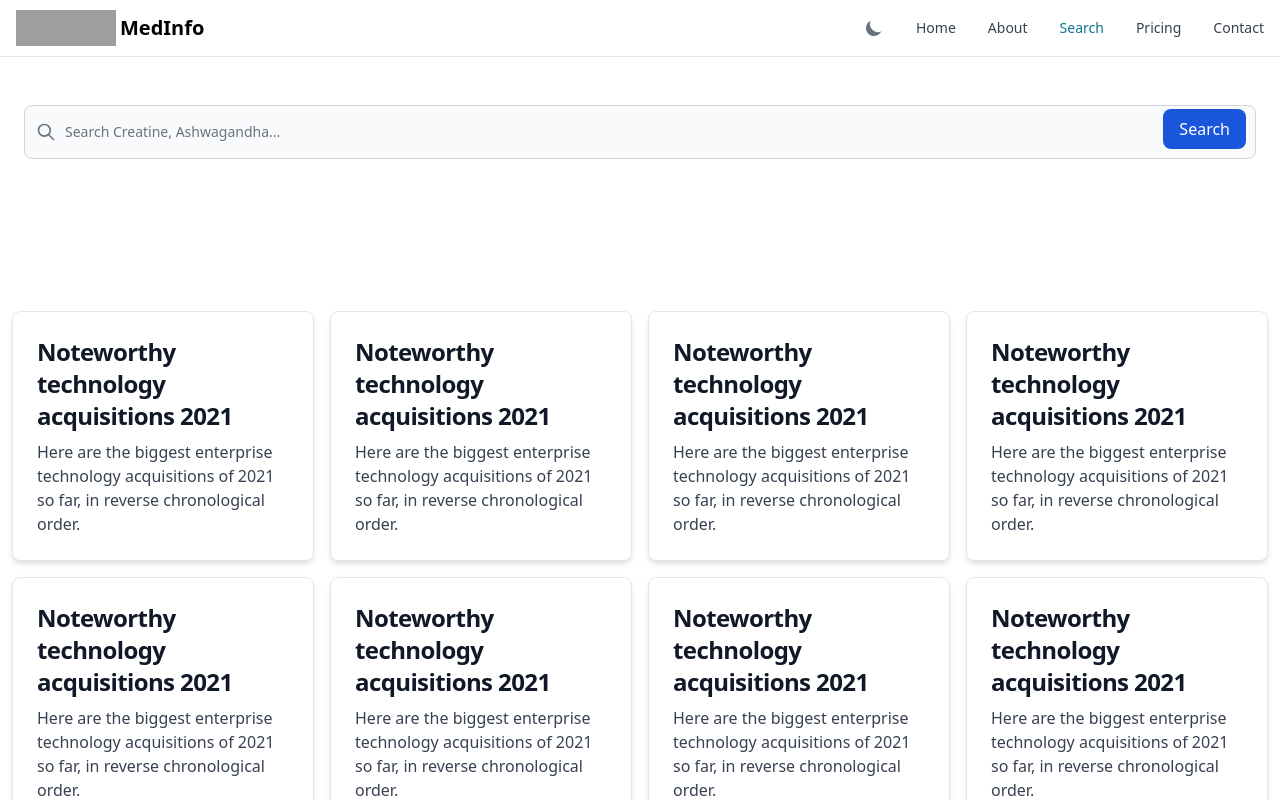
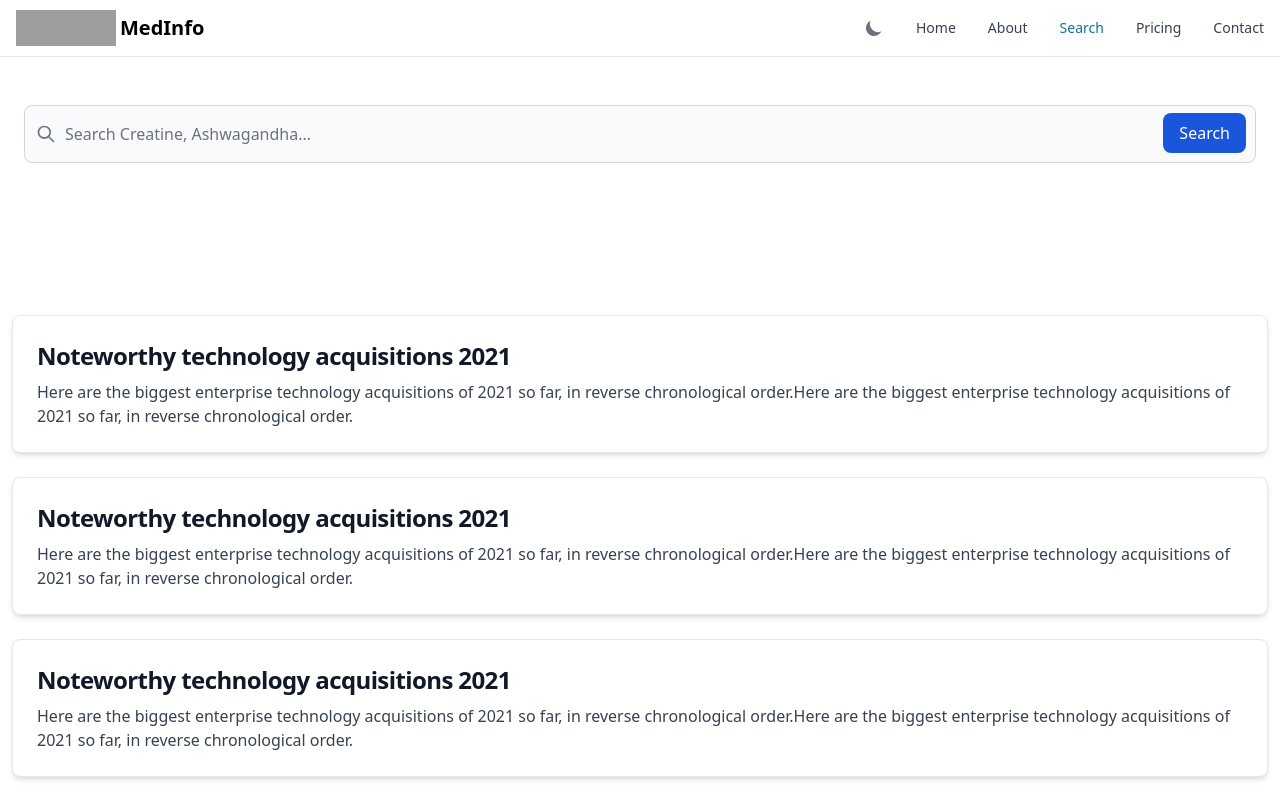
Before and after one commit to badkamyk/med-search, a Next.js app: page /search-info in a window 1280 px wide. Shown: the top 800 px of the page. Built offline with nearby package versions, Linux system fonts and the light colour scheme; grey boxes are pictures that could not be loaded.

Commit message:
search api skeleton

```diff
--- a/components/Card.tsx
+++ b/components/Card.tsx
@@ -1,12 +1,15 @@
 import Link from "next/link";
 
-export default function Card() {
+export default function Card({maxW} : {maxW: string}) {
+
     return (
         <Link href="#"
-              className="block p-6 max-w-sm bg-white rounded-lg border border-gray-200 shadow-md hover:bg-gray-100 dark:bg-gray-800 dark:border-gray-700 dark:hover:bg-gray-700">
+            className={`block p-6 mb-2 max-w-${maxW} bg-white rounded-lg border border-gray-200 shadow-md hover:bg-gray-100 dark:bg-gray-800 dark:border-gray-700 dark:hover:bg-gray-700`}>
+              {/*className="block p-6 mx-auto max-w-[69%] bg-white rounded-lg border border-gray-200 shadow-md hover:bg-gray-100 dark:bg-gray-800 dark:border-gray-700 dark:hover:bg-gray-700">*/}
             <h5 className="mb-2 text-2xl font-bold tracking-tight text-gray-900 dark:text-white">Noteworthy technology
                 acquisitions 2021</h5>
             <p className="font-normal text-gray-700 dark:text-gray-400">Here are the biggest enterprise technology
+                acquisitions of 2021 so far, in reverse chronological order.Here are the biggest enterprise technology
                 acquisitions of 2021 so far, in reverse chronological order.</p>
         </Link>
     )
--- a/components/Nav.tsx
+++ b/components/Nav.tsx
@@ -1,6 +1,5 @@
 import {Navbar} from "flowbite-react";
 import Image from "next/image";
-import {useState} from "react";
 import {useRouter} from "next/router";
 
 export default function Nav() {
--- a/components/SearchInput.tsx
+++ b/components/SearchInput.tsx
@@ -1,6 +1,19 @@
-export default function SearchInput() {
+import {useState} from "react";
+
+export default function SearchInput({onSubmit, getCharacterData} : {onSubmit: (data: any) => void , getCharacterData: (id: string) => Promise<any>}) {
+    const [searchTerm, setSearchTerm] = useState("");
+    console.log(searchTerm)
+    const onChangeInput = (e: React.ChangeEvent<HTMLInputElement>) => {
+        setSearchTerm(e.target.value);
+    }
+
+    const handleSubmit = (e: React.FormEvent<HTMLFormElement>) => {
+        e.preventDefault();
+        getCharacterData(searchTerm).then((data) => onSubmit(data));
+    }
+
     return (
-        <form className="mt-12 px-6 text-md">
+        <form onSubmit={handleSubmit} className="mt-12 px-6 text-md">
             <label htmlFor="default-search"
                    className="mb-2 text-sm font-medium text-gray-900 sr-only dark:text-gray-300">Search</label>
             <div className="relative">
@@ -11,8 +24,8 @@ export default function SearchInput() {
                               d="M21 21l-6-6m2-5a7 7 0 11-14 0 7 7 0 0114 0z"></path>
                     </svg>
                 </div>
-                <input type="search" id="default-search"
-                       className="block p-4 pl-10 w-full text-sm text-gray-900 bg-gray-50 rounded-lg border border-gray-300 focus:ring-blue-500 focus:border-blue-500 dark:bg-gray-700 dark:border-gray-600 dark:placeholder-gray-400 dark:text-white dark:focus:ring-blue-500 dark:focus:border-blue-500"
+                <input onChange={onChangeInput} value={searchTerm} type="search" id="default-search"
+                       className="block p-4 pl-10 w-full text-md text-gray-900 bg-gray-50 rounded-lg border border-gray-300 focus:ring-blue-500 focus:border-blue-500 dark:bg-gray-700 dark:border-gray-600 dark:placeholder-gray-400 dark:text-white dark:focus:ring-blue-500 dark:focus:border-blue-500"
                        placeholder="Search Creatine, Ashwagandha..." required/>
                 <button type="submit"
                         className="text-white absolute right-2.5 bottom-2.5 bg-blue-700 hover:bg-blue-800 focus:ring-4 focus:outline-none focus:ring-blue-300 font-medium rounded-lg text-md px-4 py-2 dark:bg-blue-600 dark:hover:bg-blue-700 dark:focus:ring-blue-800">Search
--- a/package.json
+++ b/package.json
@@ -9,6 +9,7 @@
     "lint": "next lint"
   },
   "dependencies": {
+    "@tanstack/react-query": "^4.14.1",
     "flowbite": "^1.5.3",
     "flowbite-react": "^0.3.2",
     "next": "13.0.0",
--- a/pages/_app.tsx
+++ b/pages/_app.tsx
@@ -2,12 +2,10 @@ import '../styles/globals.css'
 import type {AppProps} from 'next/app'
 import {Footer} from "flowbite-react";
 import Script from "next/script";
-import {useState} from "react";
 import Nav from "../components/Nav";
 
+
 export default function App({Component, pageProps}: AppProps) {
-    // const [activeLink, setActiveLink] = useState("Home");
-
     return (
         <div className={"dark:bg-gray-900 divide-y divide-solid divide-gray-200 dark:divide-gray-600 min-h-screen"}>
             <Script id="show-banner" src="/theme_button.js"/>
--- a/pages/about.tsx
+++ b/pages/about.tsx
@@ -1,4 +1,3 @@
-import Hero from "../components/Hero";
 import Head from "next/head";
 import Accordion from "../components/Accordion";
 
@@ -16,17 +15,16 @@ export default function About() {
                         This is a project made by <a href="#"
                                                      className="text-blue-500 hover:text-blue-600">Kamyk</a>. It&apos;s
                         meant
-                        to be a simple way to search for information on pubmed without scrolling through hundreds of
-                        pages.
-                        If you really wanna dig deep into the research - do that on your own. Use this website to get
-                        the information prepared in a &quot;compact&quot; way.
+                        to be a simple way to search for information on ClinicalTrials without scrolling through
+                        hundreds of
+                        pages. You can easily check methodologies used in a study, the number of participants, and
+                        more.
+                        If you really wanna dig deep into the research - click on the link and you&lsquo;ll be redirected to PubMed full description.
+                        Use this website to get the information prepared in a &quot;compact&quot; way.
                     </p>
                     <p className="mt-9 text-2xl lg:w-1/2"><a className="text-blue-500 hover:text-blue-600"
-                                                             href="https://pubmed.ncbi.nlm.nih.gov/">PubMed</a> is a
-                        free search engine accessing primarily the MEDLINE database of references and abstracts on life
-                        sciences and biomedical topics. The United States National Library of Medicine (NLM) at the
-                        National Institutes of Health maintain the database as part of the Entrez system of information
-                        retrieval.</p>
+                                                             href="https://clinicaltrials.gov/">ClinicalTrials</a> is a
+                        database of privately and publicly funded clinical studies conducted around the world.</p>
                 </div>
                 <Accordion/>
             </div>
--- a/pages/index.tsx
+++ b/pages/index.tsx
@@ -16,9 +16,9 @@ export default function Home() {
             <CTA/>
             <div
                 className="flex flex-col gap-4 align items-center w-full justify-center mb-12 sm:flex-row md:flex-row lg:flex-row xl:flex-row">
-                <Card/>
-                <Card/>
-                <Card/>
+                <Card maxW={"sm"}/>
+                <Card maxW={"sm"}/>
+                <Card maxW={"sm"}/>
             </div>
         </div>
     )
--- a/pages/search-info.tsx
+++ b/pages/search-info.tsx
@@ -1,10 +1,21 @@
 import SearchInput from "../components/SearchInput";
 import Card from "../components/Card";
+import {useState} from "react";
 
 export default function SearchPage() {
+    const [cardData, setCardData] = useState([]);
+
+    console.log(cardData)
+    async function getCharacter(id: string) {
+        if (id === '') {
+            return []
+        }
+        const res = await fetch(`https://swapi.dev/api/people/${id}`)
+        return res.json()
+    }
     return (
             <div className="min-h-screen">
-            <SearchInput/>
+                <SearchInput onSubmit={setCardData} getCharacterData={getCharacter}/>
                 <div className="my-6 flex flex-col items-center justify-center flex-1 px-20 text-center text-white">
                     <h1 className="text-5xl font-bold">Search Results</h1>
                     <p className="mt-3 text-2xl">
@@ -13,16 +24,17 @@ export default function SearchPage() {
                 </div>
                 <div
                     // className="py-3 flex flex-col gap-6 flex-wrap align items-center w-full justify-center mb-12 sm:flex-row md:flex-row lg:flex-row xl:flex-row 2xl:flex-row">
-                className="p-3 grid gap-4 w-full mb-12 justify-center items-center sm:grid-cols-2 md:grid-cols-3 lg:grid-cols-4 xl:grid-cols-4 2xl:grid-cols-6">
-                <Card/>
-                <Card/>
-                <Card/>
-                <Card/>
-                <Card/>
-                <Card/>
-                <Card/>
-                <Card/>
-                <Card/>
+                    // className="p-3 grid gap-4 w-full mb-12 justify-center items-center sm:grid-cols-2 md:grid-cols-3 lg:grid-cols-4 xl:grid-cols-4 2xl:grid-cols-1">
+                    className="p-3 grid gap-4 w-full mb-12 justify-center items-center">
+                    <Card maxW={"full"}/>
+                    <Card maxW={"full"}/>
+                    <Card maxW={"full"}/>
+                    <Card maxW={"full"}/>
+                    <Card maxW={"full"}/>
+                    <Card maxW={"full"}/>
+                    <Card maxW={"full"}/>
+                    <Card maxW={"full"}/>
+                    <Card maxW={"full"}/>
                 </div>
             </div>
     )
```
Also changed, not shown: 1 other file (tests, documents, lock files or other folders). Lines whose indentation alone changed are shown as unchanged.
